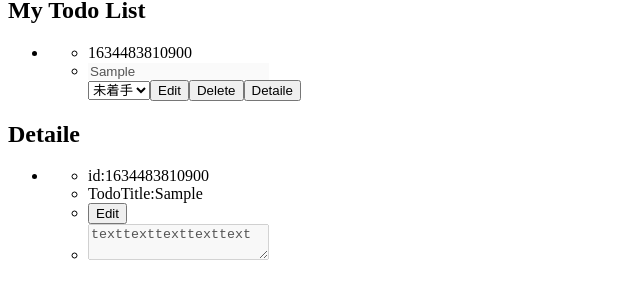
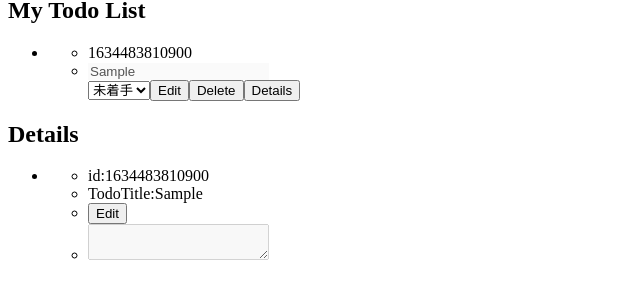
Before and after one commit to london-newyork/react-todo-original-october, a React (Create React App) app: page / in a window 1280 px wide. Both pictures are taken after typing "Sample" into the empty fields and a click on the button "Add". Shown: the part 111-410 px from the top of the page, without its empty margins (0-640 px from the left). Built offline with nearby package versions, Linux system fonts and the light colour scheme.

Commit message:
add typescript test

```diff
--- a/src/App.js
+++ b/src/App.js
@@ -134,13 +134,16 @@ const handleEditInputChange = (e,id) => {
 function handleDeleteTodo(id) {
 
   const removeTodo = todos.filter((todo) => {//filterでtodosからtodoとして
-    return todo.id !==　id//todo.idと異なるidを切り出す　→ なぜ？
+    return todo.id !==　id//配列で回しているidと、今削除しようとしているidと「異なるid」を返す
   })
   setTodos(removeTodo)//もう一度todosにセットし直す
 }
 
-function handleEditDetaile(){
-
+function handleEditDetails(id){
+  const detailsTodo = todos.filter((todo) => {//filterでtodosからtodoとして
+    return todo.id ===　id//配列で回しているidと、今detailsを編集しようとしているidと「同じid」を返す
+  })
+  setTodos(detailsTodo)//もう一度todosにセットし直す
 }
 
   return (
@@ -197,16 +200,16 @@ function handleEditDetaile(){
               </button>
               <button
                 type="button"
-                onChange={()=>handleEditDetaile()}
+                onClick={()=>handleEditDetails(todo.id)}
               >
-                Detaile
+                Details
               </button>
             </ul>
           </li>
         ))}
       </ul>
 
-      <h2>Detaile</h2>
+      <h2>Details</h2>
       <ul>
       {todos.map((todo) => (
         <li key={todo.id}>
@@ -224,7 +227,6 @@ function handleEditDetaile(){
               <textarea
                 disabled={disable}
               >
-              texttexttexttexttext
               </textarea>
             </li>
           </ul>
```
Also changed, not shown: src/index.ts (added, +7 -0 lines), 1 other file (tests, documents, lock files or other folders).
